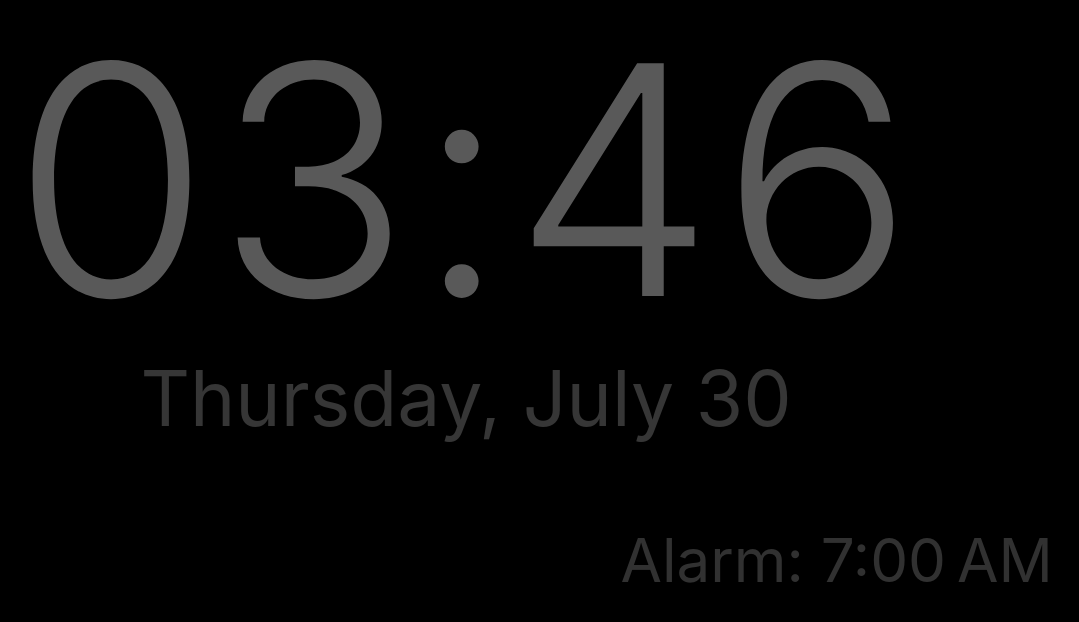
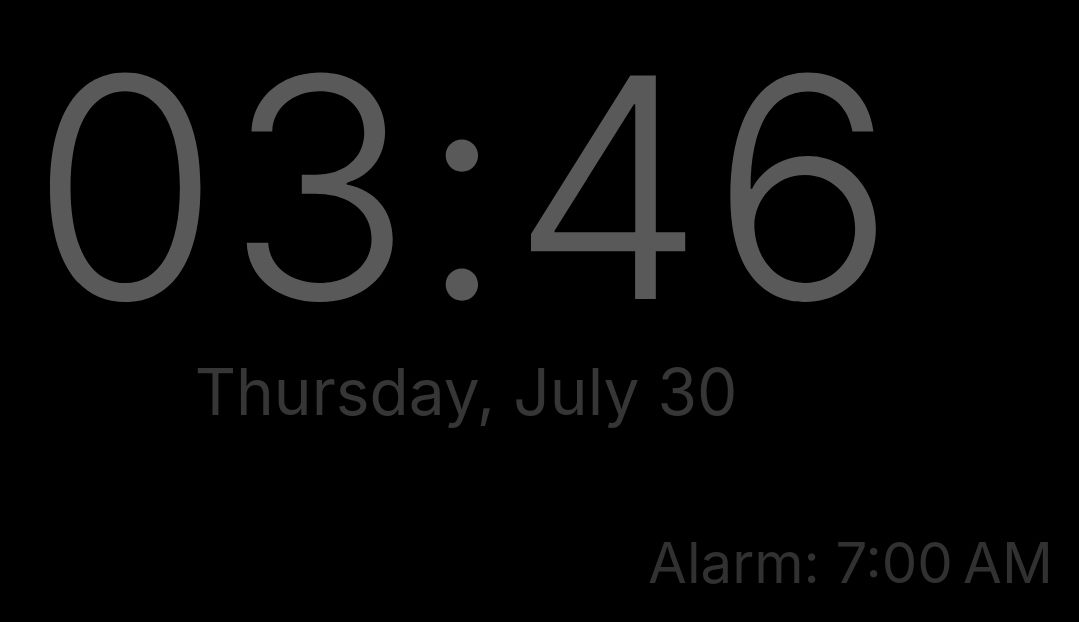
Before and after one commit to AllieHall/standbyClock, a plain HTML site: page index.html in a window 1280 px wide. Shown: the part 174-796 px from the top of the page, without its empty margins (176-1255 px from the left). Drawn offline with Linux system fonts and the light colour scheme.

Commit message:
Adjusted font sizes

```diff
--- a/index.html
+++ b/index.html
@@ -32,7 +32,7 @@
     color: #fff;
     font-family: -apple-system, "SF Pro Display", Helvetica, Arial, sans-serif;
     font-weight: 300;
-    font-size: 25vw;
+    font-size: 24vw;
     letter-spacing: 0.02em;
     line-height: 1;
   }
@@ -40,8 +40,8 @@
     color: #fff;
     font-family: -apple-system, "SF Pro Display", Helvetica, Arial, sans-serif;
     font-weight: 400;
-    font-size: 6vw;
-    margin-top: 1.5vh;
+    font-size: 5vw;
+    margin-top: 1.4vh;
     opacity: 0.6;
   }
   #alarm {
@@ -51,7 +51,7 @@
     color: #fff;
     font-family: -apple-system, "SF Pro Display", Helvetica, Arial, sans-serif;
     font-weight: 400;
-    font-size: 4.7vw;
+    font-size: 4.4vw;
     opacity: 0.55;
     text-align: right;
     transition: transform 1s linear;
```
